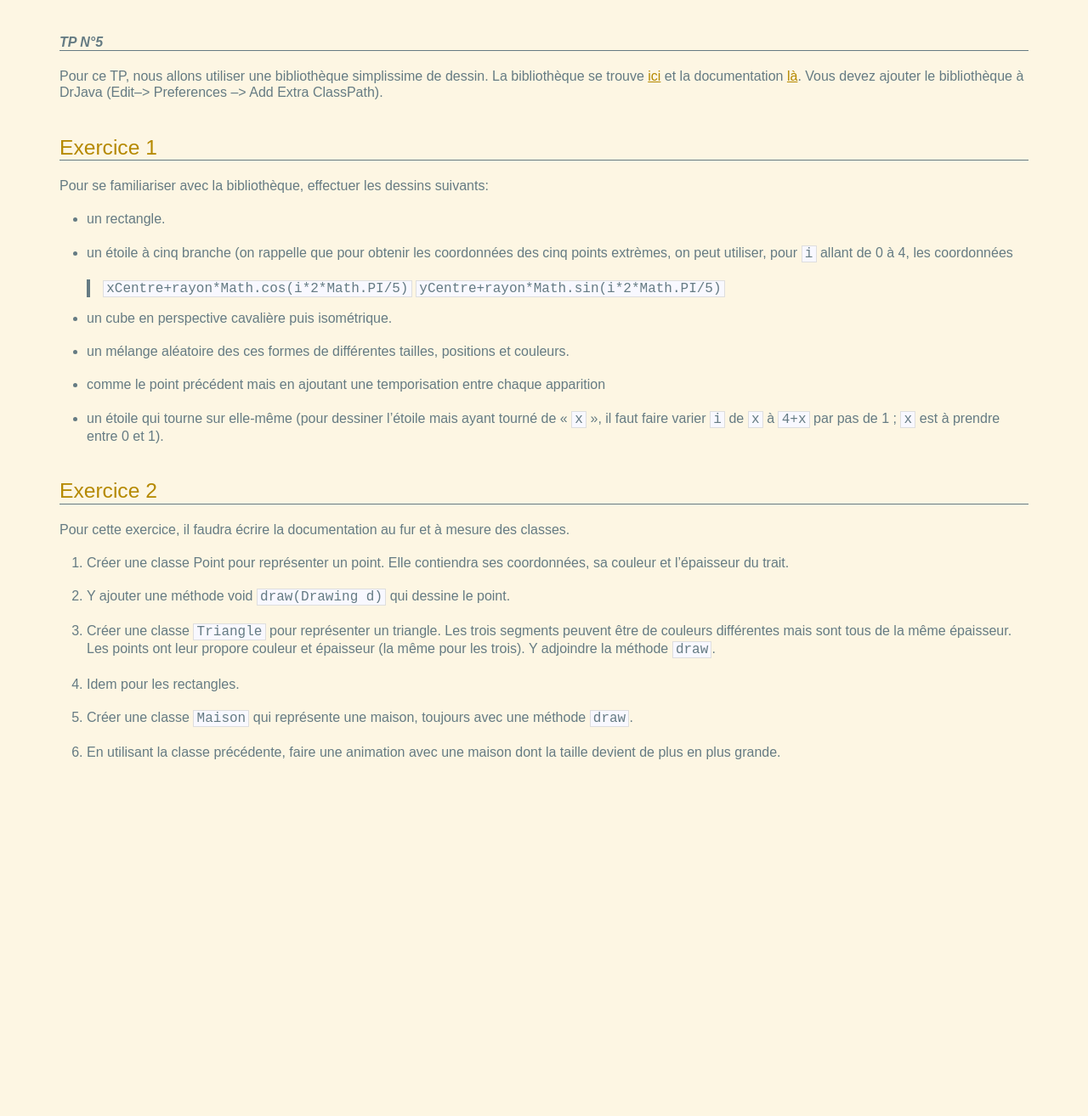
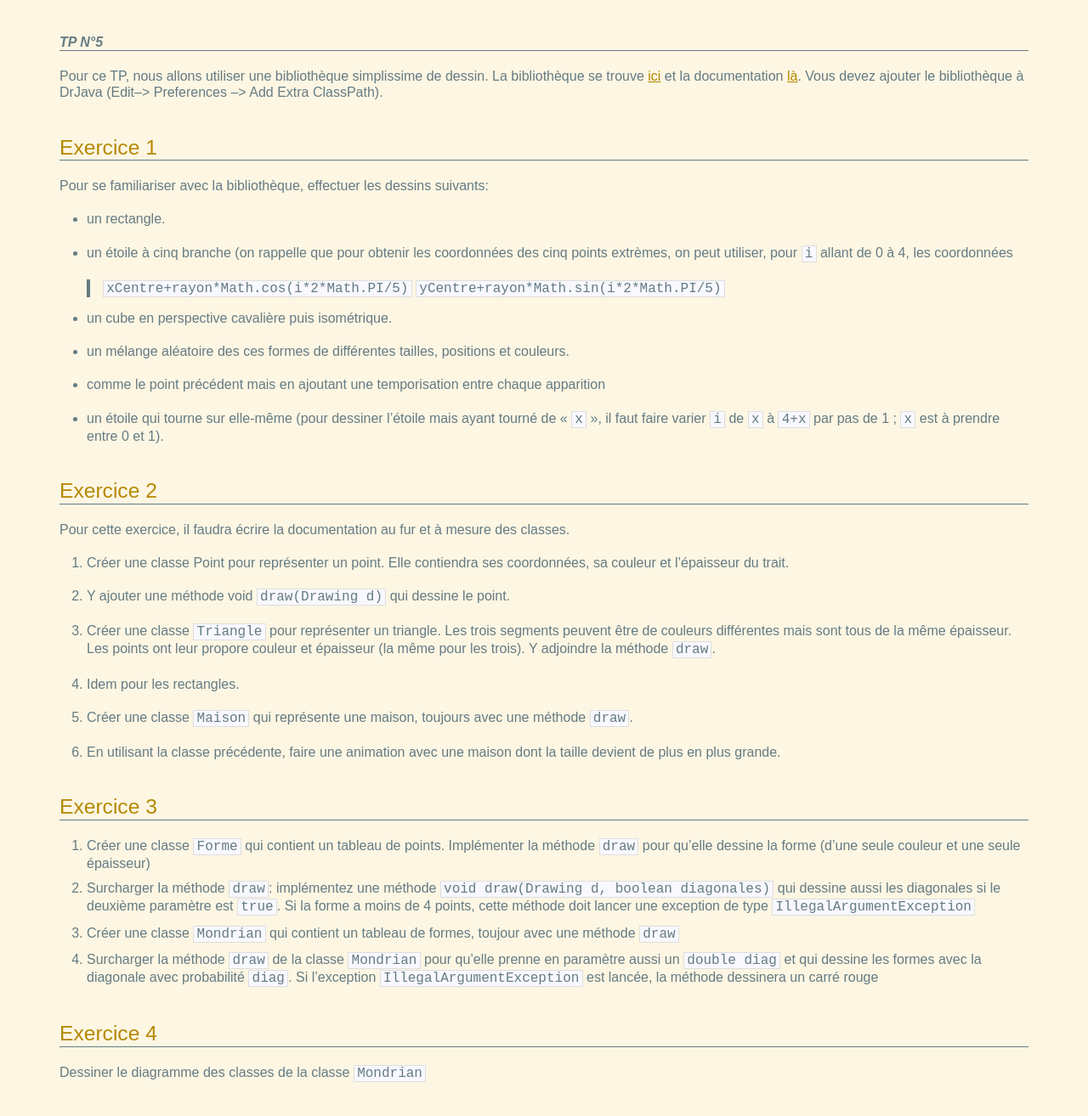
Before and after one commit to lacl-upec/l2epotp, a Jekyll site: the page built from _posts/2016-03-11-TP5.md, in a window 1280 px wide. Shown: the whole page at 85% size. Built offline with Jekyll 4.4.1, drawn with Linux system fonts in a browser that asks for light colours; before the commit the page ends 935 px from its top, so only the background shows below that.

Commit message:
Update 2016-03-11-TP5.md

```diff
--- a/_posts/2016-03-11-TP5.md
+++ b/_posts/2016-03-11-TP5.md
@@ -40,3 +40,16 @@ Pour cette exercice, il faudra écrire la documentation au fur et à mesure des
 5. Créer une classe `Maison`  qui représente une maison, toujours avec une méthode `draw`.
 
 6. En utilisant la classe précédente, faire une animation avec une maison dont la taille devient de plus en plus grande.
+
+Exercice 3
+----------
+
+1. Créer une classe `Forme` qui contient un tableau de points. Implémenter la méthode `draw` pour qu'elle dessine la forme (d'une seule couleur et une seule épaisseur)
+2. Surcharger la méthode `draw`: implémentez une méthode `void draw(Drawing d, boolean diagonales)` qui dessine aussi les diagonales si le deuxième paramètre est `true`. Si la forme a moins de 4 points, cette méthode doit lancer une exception de type `IllegalArgumentException`
+3. Créer une classe `Mondrian` qui contient un tableau de formes, toujour avec une méthode `draw`
+4. Surcharger la méthode `draw` de la classe `Mondrian` pour qu'elle prenne en paramètre aussi un `double diag` et qui dessine les formes avec la diagonale avec probabilité `diag`. Si l'exception `IllegalArgumentException` est lancée, la méthode dessinera un carré rouge
+
+Exercice 4
+----------
+
+Dessiner le diagramme des classes de la classe `Mondrian`
```
